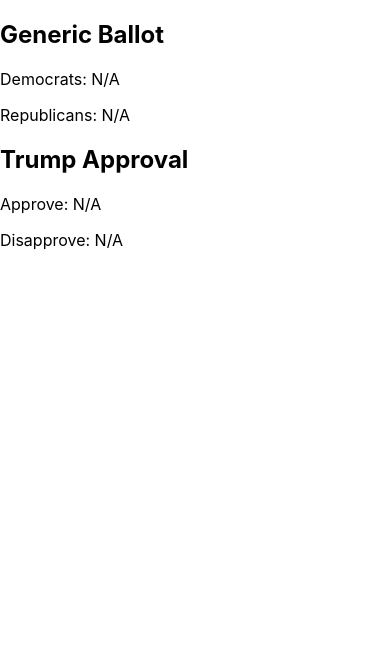
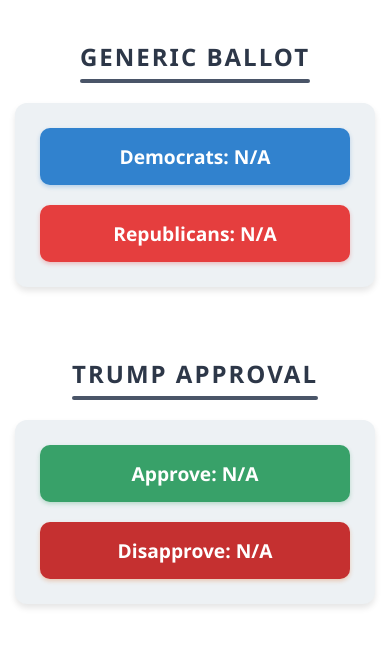
Before and after one commit to bigeethan/2026_Election_HQ, a React (Create React App) app: page / in a window 390 px wide. Shown: the top 646 px of the page. Built offline with nearby package versions, Linux system fonts and the light colour scheme; no server answers.

Commit message:
Added CSS styling to the generic and trump approval polling

```diff
--- /dev/null
+++ b/src/Pages/Home.css
@@ -0,0 +1,120 @@
+.home {
+  max-width: 1200px;
+  margin: 0 auto;
+  padding: 40px 20px;
+  font-family: 'Segoe UI', Tahoma, Geneva, Verdana, sans-serif;
+  background: #ffffff;
+  min-height: 100vh;
+  text-align: center;
+}
+
+/* Section Headers */
+.home h2 {
+  font-size: 2.5rem;
+  font-weight: 700;
+  color: #2d3748;
+  margin-bottom: 30px;
+  text-align: center;
+  text-transform: uppercase;
+  letter-spacing: 2px;
+  position: relative;
+  display: inline-block;
+}
+
+.home h2::after {
+  content: '';
+  position: absolute;
+  bottom: -10px;
+  left: 0;
+  right: 0;
+  height: 4px;
+  background: #4a5568;
+  border-radius: 2px;
+}
+
+/* Polling Card Containers */
+.generic_ballot,
+.trump_approval {
+  background: #edf1f4;
+  border-radius: 12px;
+  padding: 40px;
+  margin-bottom: 50px;
+  box-shadow: 0 4px 6px rgba(0, 0, 0, 0.1);
+  display: grid;
+  grid-template-columns: repeat(auto-fit, minmax(250px, 1fr));
+  gap: 30px;
+}
+
+/* Polling Styling */
+.generic_ballot p,
+.trump_approval p {
+  font-size: 1.8rem;
+  font-weight: 600;
+  margin: 0;
+  padding: 25px;
+  border-radius: 10px;
+  text-align: center;
+}
+
+/* Democratic Polling Styling */
+.generic_ballot p:first-child {
+  background: #3182ce;
+  color: white;
+  box-shadow: 0 2px 4px rgba(49, 130, 206, 0.3);
+}
+
+/* Republican Polling Styling */
+.generic_ballot p:last-child {
+  background: #e53e3e;
+  color: white;
+  box-shadow: 0 2px 4px rgba(229, 62, 62, 0.3);
+}
+
+/* Trump Approval Styling */
+.trump_approval p:first-child {
+  background: #38a169;
+  color: white;
+  box-shadow: 0 2px 4px rgba(56, 161, 105, 0.3);
+}
+
+/* Trump Disapproval Styling */
+.trump_approval p:last-child {
+  background: #c53030;
+  color: white;
+  box-shadow: 0 2px 4px rgba(221, 107, 32, 0.3);
+}
+
+/* Responsive Design */
+@media (max-width: 768px) {
+  .home {
+    padding: 20px 15px;
+  }
+
+  .home h2 {
+    font-size: 2rem;
+  }
+
+  .generic_ballot,
+  .trump_approval {
+    padding: 25px;
+    gap: 20px;
+  }
+
+  .generic_ballot p,
+  .trump_approval p {
+    font-size: 1.4rem;
+    padding: 20px;
+  }
+}
+
+@media (max-width: 480px) {
+  .home h2 {
+    font-size: 1.5rem;
+  }
+
+  .generic_ballot p,
+  .trump_approval p {
+    font-size: 1.2rem;
+    padding: 15px;
+  }
+}
--- a/src/Pages/Home.js
+++ b/src/Pages/Home.js
@@ -1,5 +1,6 @@
 import {Component} from "react";
 import axios from "axios";
+import "./Home.css"
 
 class Home extends Component {
   state = {
```
